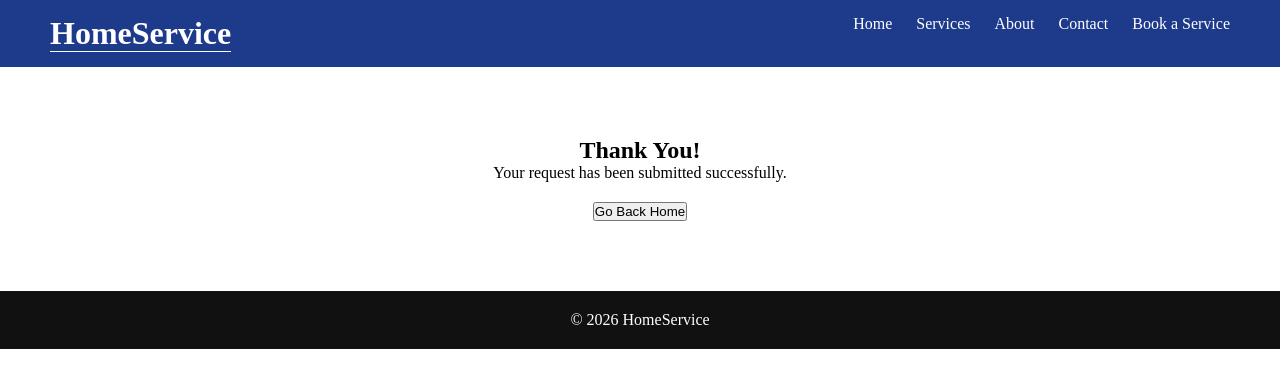
After one commit to AhsanulHoqueRomman/Django-learning, a Django app: page /thank/ in a window 1280 px wide. The commit adds this page. Shown: the top 388 px of the page. Run offline with Django 5.2, Linux system fonts and the light colour scheme.

Commit message:
Redirecting to thank you page after submitting form by HTTPResponseRedirect or redirect method

```diff
--- a/django_core/django_core/urls.py
+++ b/django_core/django_core/urls.py
@@ -26,6 +26,7 @@ urlpatterns = [
     # path('course/<courseid>',views.courseDetails),    #Dynamic URL/Route: 3 types: 1.int  2.str  3.slug and if don't know the type then dont have to mention type
     path('services/',views.services,name="services"),
     path('calculations/',views.calculations,name="calculations"),
-    path("form/",views.form,name='form')
+    path("form/",views.form,name='form'),
+    path("thank/",views.thank,name='thank'),
 
 ]
--- a/django_core/django_core/views.py
+++ b/django_core/django_core/views.py
@@ -1,5 +1,5 @@
-from django.http import HttpResponse
-from django.shortcuts import render
+from django.http import HttpResponse,HttpResponseRedirect
+from django.shortcuts import render,redirect
 
 def home(request):
     # data = {
@@ -53,9 +53,9 @@ def form(request):
         message = request.POST.get("message")
 
         print(name, email, phone, service, message)
-
-        data = {                     #Using This data dictionary to pass the key values in the form (e.g.<input type="text" name="name" value="{{ name }}" placeholder="Your Name"> )
-                                     #to store the previous input data in the form.
+        #Using This data dictionary to pass the key values in the form (e.g.<input type="text" name="name" value="{{ name }}" placeholder="Your Name"> )
+        #to store the previous input data in the form in case we want to store the submitted data in the form and there is no redirect page.
+        data = {
             "name": name,
             "email": email,
             "phone": phone,
@@ -63,4 +63,10 @@ def form(request):
             "message": message
         }
 
+
+        return redirect('/thank/')          #we can use the HTTPResponseRedirect which also does the same job.
+
     return render(request, "form.html", data)
+
+def thank(request):
+            return render(request,"thank.html")
--- a/django_core/static/css/style.css
+++ b/django_core/static/css/style.css
@@ -235,4 +235,19 @@ footer {
 .form-box button:hover {
     opacity: 0.9;
 }
+
+.form-section button {
+    margin-top: 20px;
+}
+
+.header h1 a,
+.header h1 a:visited {
+  border-bottom: 1px solid white;
+  color: white;
+  text-decoration: none;
+}
+
+.header h1 a:hover {
+  opacity: 0.8;
+}
 /*# sourceMappingURL=style.css.map */
--- a/django_core/templates/header.html
+++ b/django_core/templates/header.html
@@ -1,5 +1,7 @@
 <header class="header">
-    <h1>HomeService</h1>
+     <h1>
+        <a href="{% url 'home' %}" class="logo">HomeService</a>
+    </h1>
     <nav>
         <!--request.path  is used for requesting the current path/url at website and then that path will be highlighted. -->
         <!--- % url "name from urls.py"% is used for connecting urls. It is a django tag! -->
--- /dev/null
+++ b/django_core/templates/thank.html
@@ -0,0 +1,14 @@
+{% extends "base.html" %}
+
+{% block content %}
+
+<section class="form-section">
+    <h2>Thank You!</h2>
+    <p>Your request has been submitted successfully.</p>
+
+    <a href="{% url 'home' %}">
+        <button>Go Back Home</button>
+    </a>
+</section>
+
+{% endblock %}
```
